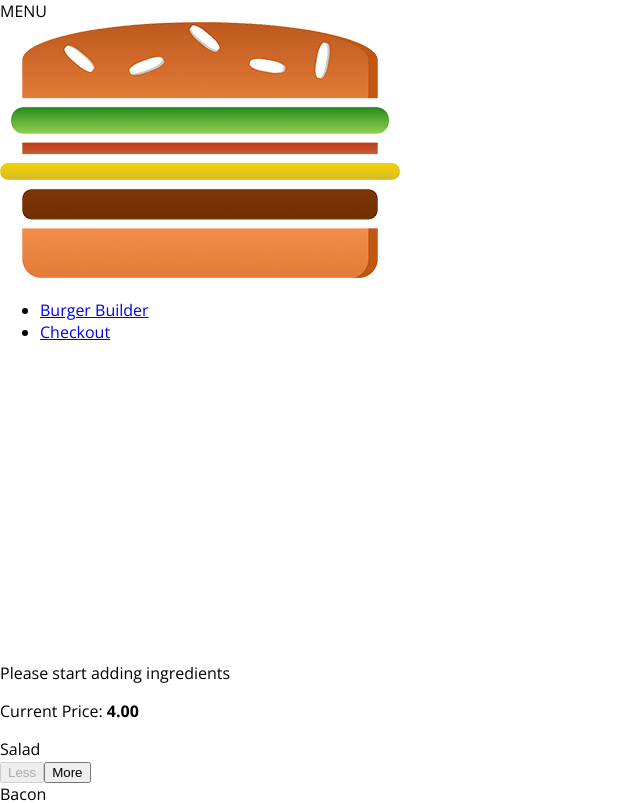
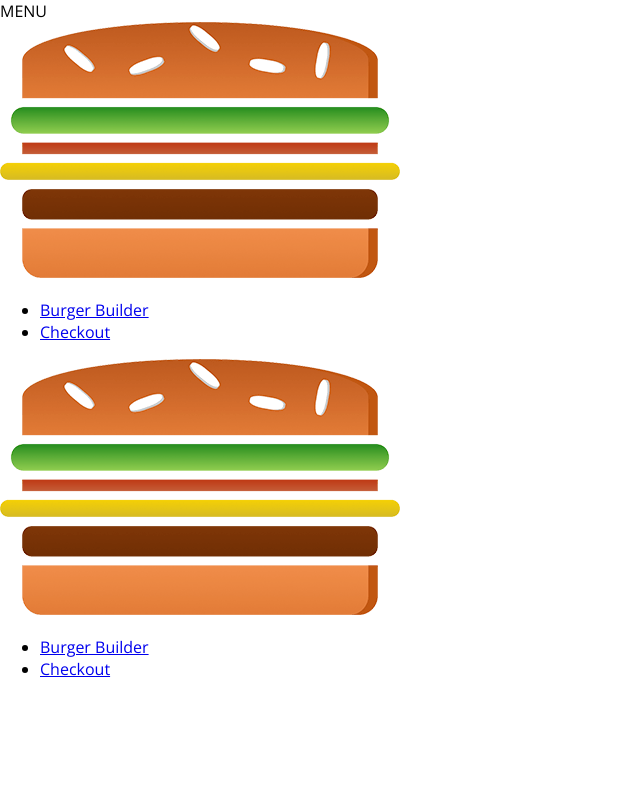
Before and after one commit to brainyfarm/burger-builder-app, a React app: page / in a window 1280 px wide. Shown: the top 803 px of the page, without its empty margins (0-640 px from the left). Built offline with nearby package versions, Linux system fonts and the light colour scheme.

Commit message:
adjust logo styling

```diff
--- a/src/components/Layout/Layout.js
+++ b/src/components/Layout/Layout.js
@@ -2,11 +2,14 @@ import React from 'react';
 import Aux from '../../hoc/Aux';
 import classes from './Layout.css';
 import Toolbar from '../Navigation/Toolbar/Toolbar';
+import SideDrawer from '../Navigation/SideDrawer/SideDrawer';
+
 
 
 const Layout = ( props ) => (
     <Aux>
       <Toolbar />
+      <SideDrawer />
       <main className={classes.Content}>
         {props.children}
       </main>
--- a/src/components/Logo/Logo.css
+++ b/src/components/Logo/Logo.css
@@ -1,7 +1,7 @@
 .Logo {
   background-color: white;
   padding: 8px;
-  height: 80%;
+  height: 100%;
   box-sizing: border-box;
   border-radius: 5px;
 }
--- a/src/components/Logo/Logo.js
+++ b/src/components/Logo/Logo.js
@@ -3,8 +3,8 @@ import React from 'react';
 import burgerLogo from '../../assets/Images/burger-logo.png';
 import classes from './Logo.css';
 
-const logo = () => (
-  <div className={classes.Logo}>
+const logo = (props) => (
+  <div className={classes.Logo} style={{height: props.height}}>
     <img
       src={burgerLogo}
       alt="Burger Logo" />
```
